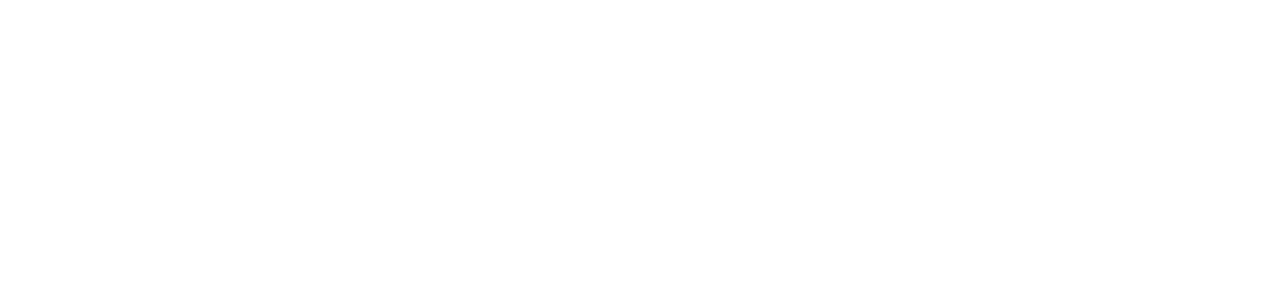
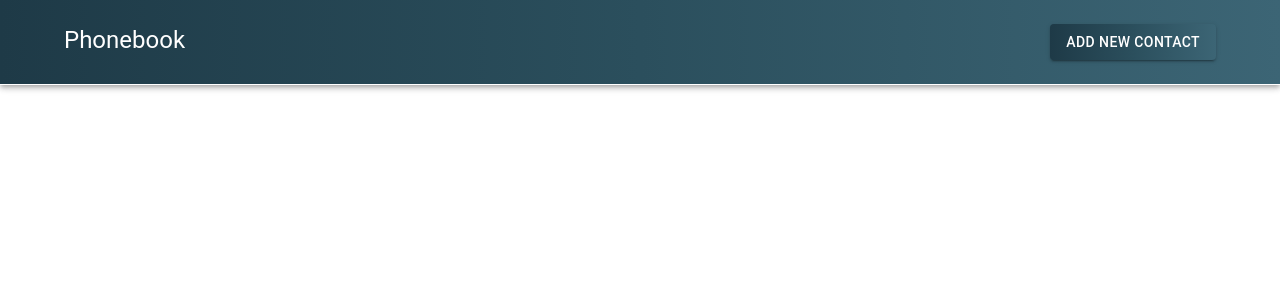
Before and after one commit to allmvna/hw-70-PhoneBook, a React (Vite) app: page / in a window 1280 px wide. Shown: the top 300 px of the page. Built offline with nearby package versions, Linux system fonts and the light colour scheme.

Commit message:
Created a form and added logic to send form data to firebase

```diff
--- a/src/App.tsx
+++ b/src/App.tsx
@@ -1,3 +1,5 @@
-const App = () => <></>;
+import Phonebook from "./containers/Phonebook/Phonebook.tsx";
+
+const App = () => <><Phonebook/></>;
 
 export default App;
--- /dev/null
+++ b/src/UI/Layout/Layout.tsx
@@ -0,0 +1,20 @@
+import React, { PropsWithChildren } from "react";
+import Navbar from "../../components/Navbar/Navbar.tsx";
+import { Container } from "@mui/material";
+
+const Layout: React.FC<PropsWithChildren> = ({ children }) => {
+  return (
+    <>
+      <header>
+        <Navbar />
+      </header>
+      <main>
+        <Container maxWidth="lg" sx={{ color: "white" }}>
+          {children}
+        </Container>
+      </main>
+    </>
+  );
+};
+
+export default Layout;
--- a/src/app/store.ts
+++ b/src/app/store.ts
@@ -1,7 +1,10 @@
 import { configureStore } from "@reduxjs/toolkit";
+import {contactReducer} from "../containers/slices/sliceContact/sliceContact.tsx";
 
 export const store = configureStore({
-  reducer: {},
+  reducer: {
+    phonebook: contactReducer
+  },
 });
 
 export type RootState = ReturnType<typeof store.getState>;
--- /dev/null
+++ b/src/components/Form/Form.tsx
@@ -0,0 +1,147 @@
+import {Button, TextField, Typography,} from "@mui/material";
+import Grid from "@mui/material/Grid2";
+import {useAppDispatch} from "../../app/hooks.ts";
+import {addContact} from "../../containers/slices/sliceContact/sliceContact.tsx";
+import React, {useState} from "react";
+
+const contact = {
+    name: '',
+    phone: '',
+    email: '',
+    photo: '',
+};
+
+const Form = () => {
+    const dispatch = useAppDispatch();
+
+    const [formData, setFormData] = useState(contact);
+
+
+    const onChange = (e: React.ChangeEvent<HTMLInputElement>) => {
+        const { name, value } = e.target;
+        setFormData((prev) => ({
+            ...prev,
+            [name]: value,
+        }));
+    };
+
+
+    const onSubmit = async (e: React.FormEvent) => {
+        e.preventDefault();
+        await dispatch(addContact(formData));
+        setFormData(contact);
+    };
+
+
+
+    return (
+        <>
+            <Typography
+                sx={{ mb: 2, textAlign: "center", color: "#112735" }}
+                variant="h4"
+            >
+              Add new contact
+            </Typography>
+            <form onSubmit={onSubmit}>
+                <Grid
+                    container
+                    spacing={2}
+                    sx={{
+                        mx: "auto",
+                        width: "60%",
+                        border: "3px solid  #052f46",
+                        borderRadius: "10px",
+                        p: 4,
+                    }}
+                >
+                    <Grid size={12}>
+                        <TextField
+                            sx={{
+                                width: "100%",
+                                backgroundColor: "white",
+                                borderRadius: "10px",
+                            }}
+                            id="name"
+                            label="Name"
+                            type="text"
+                            variant="outlined"
+                            name="name"
+                            value={formData.name}
+                            onChange={onChange}
+                            required
+                        />
+                    </Grid>
+                    <Grid size={12}>
+                        <TextField
+                            sx={{
+                                width: "100%",
+                                backgroundColor: "white",
+                                borderRadius: "10px",
+                            }}
+                            id="phone"
+                            label="Phone"
+                            type="tel"
+                            variant="outlined"
+                            name="phone"
+                            value={formData.phone}
+                            onChange={onChange}
+                            required
+                        />
+                    </Grid>
+                    <Grid size={12}>
+                        <TextField
+                            sx={{
+                                width: "100%",
+                                backgroundColor: "white",
+                                borderRadius: "10px",
+                            }}
+                            id="email"
+                            label="Email"
+                            type="email"
+                            variant="outlined"
+                            name="email"
+                            value={formData.email}
+                            onChange={onChange}
+                            required
+                        />
+                    </Grid>
+                    <Grid size={12}>
+                        <TextField
+                            sx={{
+                                width: "100%",
+                                backgroundColor: "white",
+                                borderRadius: "10px",
+                            }}
+                            id="photo"
+                            label="Photo - URL"
+                            type="url"
+                            variant="outlined"
+                            name="photo"
+                            value={formData.photo}
+                            onChange={onChange}
+                            required
+                        />
+                    </Grid>
+                    <Grid size={12} sx={{ textAlign: "center" }}>
+                        <Button
+                            size="large"
+                            type="submit"
+                            variant="contained"
+                            sx={{
+                                backgroundImage: "linear-gradient(90deg, #052f46, #0a4666)",
+                                "&:hover": {
+                                    backgroundImage: "linear-gradient(90deg, #0a4666, #052f46)",
+                                },
+                            }}
+                        >
+                            Save
+                        </Button>
+                    </Grid>
+                </Grid>
+            </form>
+
+        </>
+    );
+};
+
+export default Form;
--- /dev/null
+++ b/src/components/Navbar/Navbar.tsx
@@ -0,0 +1,70 @@
+import {
+  AppBar,
+  Box,
+  Button,
+  Container,
+  Toolbar,
+  Typography,
+} from "@mui/material";
+import { NavLink } from "react-router-dom";
+
+const Navbar = () => {
+  return (
+    <>
+      <Box sx={{ flexGrow: 1, mb: 5 }}>
+        <AppBar
+          position="static"
+          sx={{
+            padding: "10px",
+            borderBottom: "1px solid",
+            backgroundImage: "linear-gradient(90deg, #0a4666, #052f46)",
+            "&:hover": {
+              backgroundImage:
+                "linear-gradient(90deg, #1e3a47, #2b4f5d, #3c6575)",
+            },
+          }}
+        >
+          <Toolbar>
+            <Container
+              sx={{
+                width: "100%",
+                display: "flex",
+                justifyContent: "space-between",
+              }}
+            >
+              <Typography
+                to="/"
+                variant="h5"
+                component={NavLink}
+                sx={{ flexGrow: 1, textDecoration: "none", color: "#ffff" }}
+              >
+                Phonebook
+              </Typography>
+              <Box>
+                <Button
+                  to="/new_contact"
+                  variant="contained"
+                  sx={{
+                    backgroundImage:
+                      "linear-gradient(90deg, #1e3a47, #2b4f5d, #3c6575)",
+                    borderColor: "white",
+                    color: "white",
+                    "&:hover": {
+                      backgroundImage:
+                        "linear-gradient(90deg, #0a4666, #052f46)",
+                    },
+                  }}
+                  component={NavLink}
+                >
+                  Add new contact
+                </Button>
+              </Box>
+            </Container>
+          </Toolbar>
+        </AppBar>
+      </Box>
+    </>
+  );
+};
+
+export default Navbar;
--- /dev/null
+++ b/src/containers/ContactsList/ContactsList.tsx
@@ -0,0 +1,11 @@
+
+
+const ContactsList = () => {
+    return (
+        <>
+
+        </>
+    );
+};
+
+export default ContactsList;
--- /dev/null
+++ b/src/containers/NewContact/NewContact.tsx
@@ -0,0 +1,4 @@
+import Form from "../../components/Form/Form.tsx";
+
+const NewContact = () => <><Form/></>;
+export default NewContact;
--- /dev/null
+++ b/src/containers/Phonebook/Phonebook.tsx
@@ -0,0 +1,25 @@
+import NewContact from "../NewContact/NewContact.tsx";
+import {Route, Routes} from "react-router-dom";
+import {Alert} from "@mui/material";
+import Layout from "../../UI/Layout/Layout.tsx";
+import ContactsList from "../ContactsList/ContactsList.tsx";
+
+
+const Phonebook = () => {
+    return (
+        <>
+            <Layout>
+                <Routes>
+                    <Route path="/" element={<ContactsList />} />
+                    <Route path="/new_contact" element={<NewContact />} />
+                    <Route
+                        path="*"
+                        element={<Alert severity="error">Not found</Alert>}
+                    />
+                </Routes>
+            </Layout>
+        </>
+    );
+};
+
+export default Phonebook;
--- /dev/null
+++ b/src/containers/slices/sliceContact/sliceContact.tsx
@@ -0,0 +1,52 @@
+import axiosAPI from "../../../axiosAPI.ts";
+import {createAsyncThunk, createSlice} from "@reduxjs/toolkit";
+
+export interface IContact {
+    name: string;
+    phone: string;
+    email: string;
+    photo: string;
+}
+
+interface ContactState {
+    contacts: IContact[];
+    isLoading: boolean;
+    error: boolean;
+}
+
+
+const initialState : ContactState = {
+   contacts: [],
+    isLoading: false,
+    error: false,
+};
+
+export const addContact = createAsyncThunk('contact/addContact', async (contact: IContact) => {
+    const { data } = await axiosAPI.post('/contacts.json', contact);
+    return { id: data.name, ...contact };
+});
+
+
+export const sliceContact = createSlice({
+    name: 'contact',
+    initialState,
+    reducers: {},
+    extraReducers: (builder) => {
+        builder
+            .addCase(addContact.pending, (state) => {
+                state.isLoading = true;
+                state.error = false;
+            })
+            .addCase(addContact.fulfilled, (state, action) => {
+                state.isLoading = false;
+                state.contacts.push(action.payload);
+            })
+            .addCase(addContact.rejected, (state) => {
+                state.isLoading = false;
+                state.error = true;
+            });
+    },
+
+});
+
+export const contactReducer = sliceContact.reducer;
```
